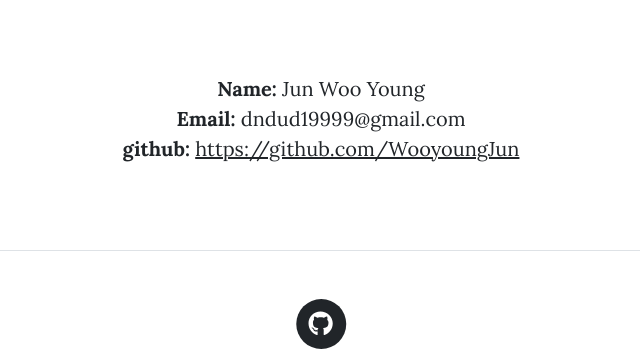
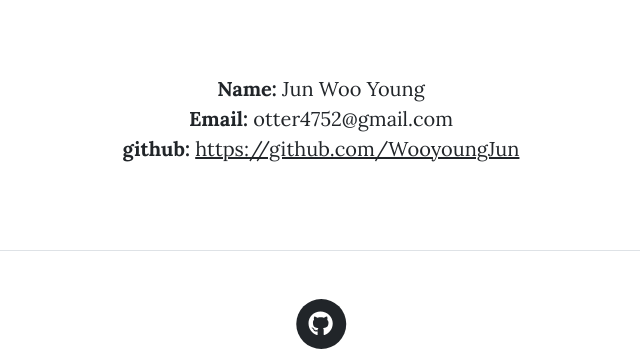
Before and after one commit to WooyoungJun/MyBlog_project, a Python web app: template flask_app/blog/templates/views/about_me.html in a window 1280 px wide. Shown: the part 481-834 px from the top of the page, without its empty margins (319-959 px from the left). Run offline with Jinja, Linux system fonts and the light colour scheme; the template is opened without the code that fills it, so the values that code supplies are empty; some libraries are stand-ins or nearby versions.

Commit message:
내 이메일 수정

```diff
--- a/flask_app/blog/templates/views/about_me.html
+++ b/flask_app/blog/templates/views/about_me.html
@@ -24,7 +24,7 @@
         <div class="col mx-auto">
             <p class="text">
                 <b>Name:</b> Jun Woo Young <br>
-                <b>Email:</b> dndud19999@gmail.com <br>
+                <b>Email:</b> otter4752@gmail.com <br>
                 <b>github:</b> <a href="https://github.com/WooyoungJun">https://github.com/WooyoungJun</a><br><br>
             </p>
         </div>
```
